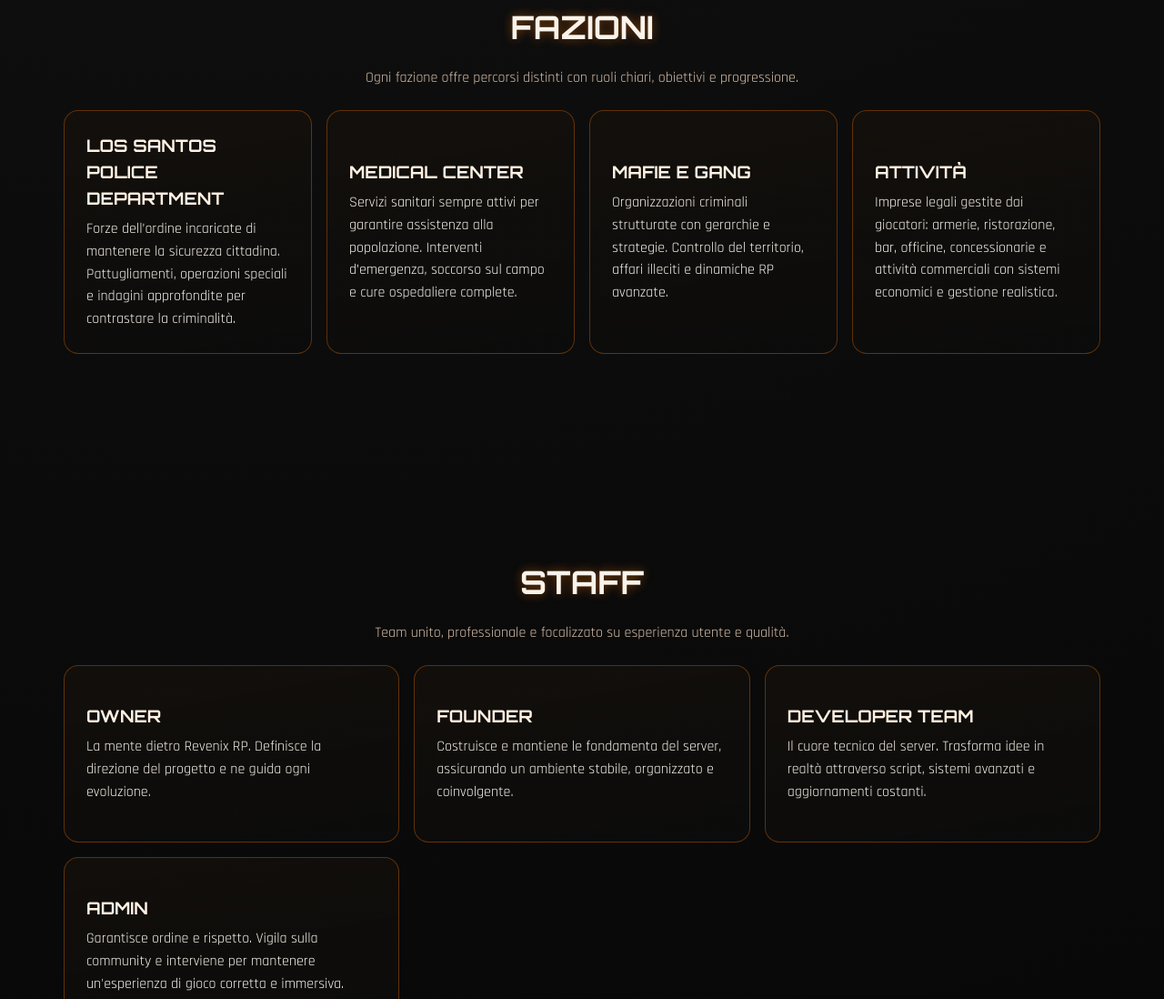
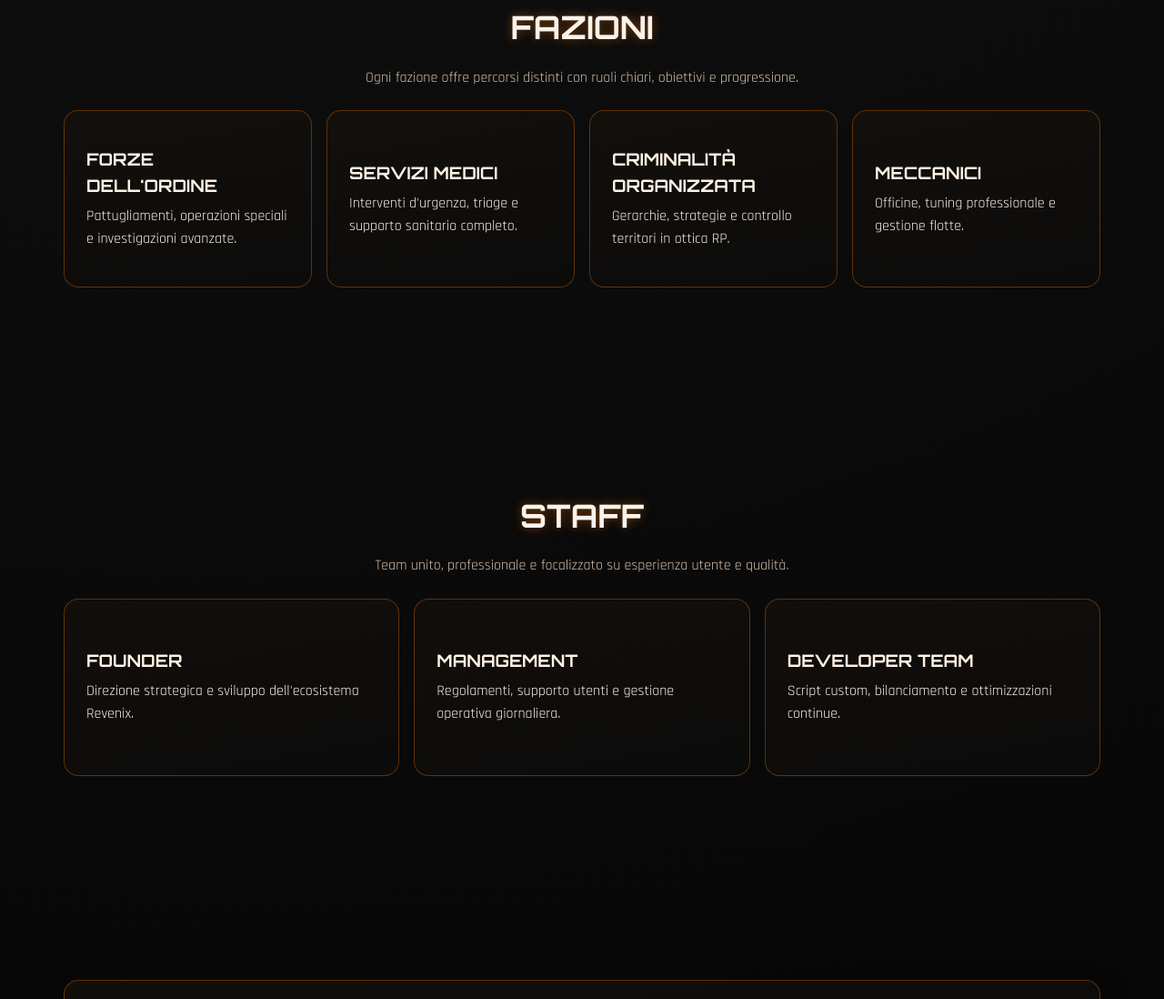
Before and after one commit to jmcfry/revenix, a plain HTML site: page index.html in a window 1280 px wide. Shown: the part 1505-2603 px from the top of the page at 91% size. Drawn offline with Linux system fonts and the light colour scheme.

Commit message:
Update index.html

```diff
--- a/index.html
+++ b/index.html
@@ -41,7 +41,7 @@
           </ul>
         </nav>
 
-        <a class="btn btn-small" href="https://discord.gg/revenix" target="_blank" rel="noopener noreferrer">Discord</a>
+        <a class="btn btn-small" href="https://discord.gg/" target="_blank" rel="noopener noreferrer">Discord</a>
       </div>
     </header>
 
@@ -50,7 +50,7 @@
         <div class="hero-overlay"></div>
         <div class="container hero-content">
           <img src="revenix.png" alt="Logo Revenix RP" class="hero-logo" />
-          <p class="kicker">Server Roleplay con Whitelist</p>
+          <p class="kicker">Server Roleplay Premium</p>
           <h1>Revenix RP</h1>
           <p class="subtitle">Entra nella nuova era del Roleplay</p>
           <div class="hero-actions">
@@ -72,7 +72,7 @@
           <div class="about-points">
             <article class="card point-card"><h3>Qualità RP</h3><p>Storytelling, coerenza e crescita personaggio al centro.</p></article>
             <article class="card point-card"><h3>Stabilità</h3><p>Server ottimizzato e supporto continuo alla community.</p></article>
-            <article class="card point-card"><h3>Eventi Live</h3><p>Eventi frequenti e scenari dinamici ad alto impatto.</p></article>
+            <article class="card point-card"><h3>Eventi Live</h3><p>Eventi settimanali e scenari dinamici ad alto impatto.</p></article>
           </div>
         </div>
       </section>
@@ -84,25 +84,10 @@
             <p>Ogni fazione offre percorsi distinti con ruoli chiari, obiettivi e progressione.</p>
           </div>
           <div class="grid factions-grid">
-<article class="card faction-card">
-  <h3>Los Santos Police Department</h3>
-  <p>Forze dell’ordine incaricate di mantenere la sicurezza cittadina. Pattugliamenti, operazioni speciali e indagini approfondite per contrastare la criminalità.</p>
-</article>
-
-<article class="card faction-card">
-  <h3>Medical Center</h3>
-  <p>Servizi sanitari sempre attivi per garantire assistenza alla popolazione. Interventi d’emergenza, soccorso sul campo e cure ospedaliere complete.</p>
-</article>
-
-<article class="card faction-card">
-  <h3>Mafie e Gang</h3>
-  <p>Organizzazioni criminali strutturate con gerarchie e strategie. Controllo del territorio, affari illeciti e dinamiche RP avanzate.</p>
-</article>
-
-<article class="card faction-card">
-  <h3>Attività</h3>
-  <p>Imprese legali gestite dai giocatori: armerie, ristorazione, bar, officine, concessionarie e attività commerciali con sistemi economici e gestione realistica.</p>
-</article>
+            <article class="card faction-card"><h3>Forze dell'Ordine</h3><p>Pattugliamenti, operazioni speciali e investigazioni avanzate.</p></article>
+            <article class="card faction-card"><h3>Servizi Medici</h3><p>Interventi d'urgenza, triage e supporto sanitario completo.</p></article>
+            <article class="card faction-card"><h3>Criminalità Organizzata</h3><p>Gerarchie, strategie e controllo territori in ottica RP.</p></article>
+            <article class="card faction-card"><h3>Meccanici</h3><p>Officine, tuning professionale e gestione flotte.</p></article>
           </div>
         </div>
       </section>
@@ -114,10 +99,9 @@
             <p>Team unito, professionale e focalizzato su esperienza utente e qualità.</p>
           </div>
           <div class="grid staff-grid">
-            <article class="card staff-card"><h3>Owner</h3><p>La mente dietro Revenix RP. Definisce la direzione del progetto e ne guida ogni evoluzione.</p></article>
-            <article class="card staff-card"><h3>Founder</h3><p>Costruisce e mantiene le fondamenta del server, assicurando un ambiente stabile, organizzato e coinvolgente.</p></article>
-            <article class="card staff-card"><h3>Developer Team</h3><p>Il cuore tecnico del server. Trasforma idee in realtà attraverso script, sistemi avanzati e aggiornamenti costanti.</p></article>
-            <article class="card staff-card"><h3>Admin</h3><p>Garantisce ordine e rispetto. Vigila sulla community e interviene per mantenere un'esperienza di gioco corretta e immersiva.</p></article>
+            <article class="card staff-card"><h3>Founder</h3><p>Direzione strategica e sviluppo dell'ecosistema Revenix.</p></article>
+            <article class="card staff-card"><h3>Management</h3><p>Regolamenti, supporto utenti e gestione operativa giornaliera.</p></article>
+            <article class="card staff-card"><h3>Developer Team</h3><p>Script custom, bilanciamento e ottimizzazioni continue.</p></article>
           </div>
         </div>
       </section>
@@ -137,7 +121,7 @@
       <div class="container footer-content">
         <p>© 2026 Revenix RP — Tutti i diritti riservati.</p>
         <div class="social-links">
-          <a href="https://discord.gg/revenix" target="_blank" rel="noopener noreferrer">Discord</a>
+          <a href="https://discord.gg/" target="_blank" rel="noopener noreferrer">Discord</a>
           <a href="https://instagram.com/" target="_blank" rel="noopener noreferrer">Instagram</a>
           <a href="https://youtube.com/" target="_blank" rel="noopener noreferrer">YouTube</a>
           <a href="https://tiktok.com/" target="_blank" rel="noopener noreferrer">TikTok</a>
```
